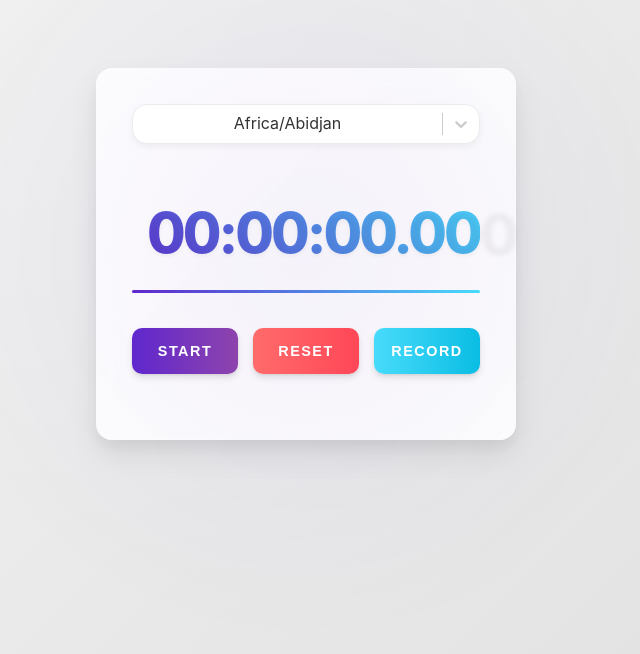
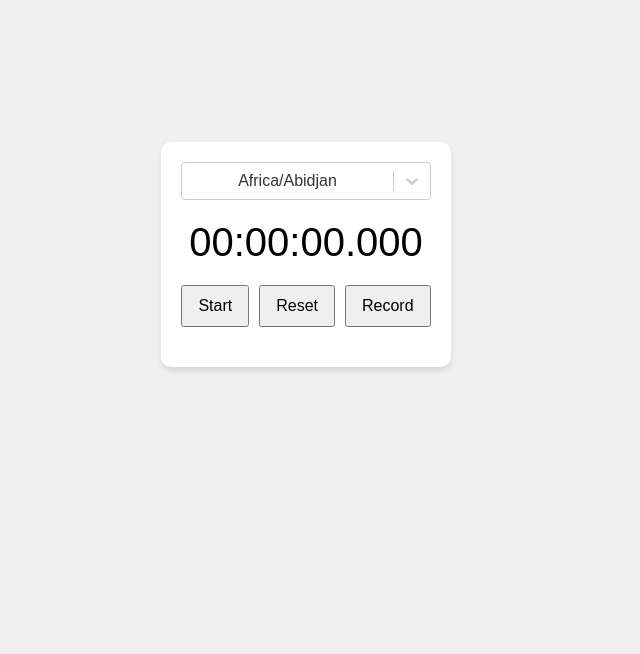
Before and after one commit to ssi77/creafi-test, a React (Vite) app: page / in a window 1280 px wide. Shown: the part 146-800 px from the top of the page, without its empty margins (334-974 px from the left). Built offline with nearby package versions, Linux system fonts and the light colour scheme.

Commit message:
Auto-save: Update 6 files (13:50)

```diff
--- a/src/App.jsx
+++ b/src/App.jsx
@@ -7,37 +7,6 @@ import React, { useState, useEffect } from 'react'
       const [isRunning, setIsRunning] = useState(false)
       const [recordedTimes, setRecordedTimes] = useState([])
       const [selectedTimezone, setSelectedTimezone] = useState(null)
-
-      // Custom Select styles
-      const customSelectStyles = {
-        control: (provided) => ({
-          ...provided,
-          borderRadius: '15px',
-          border: '1px solid #e9ecef',
-          boxShadow: '0 3px 6px rgba(0, 0, 0, 0.05)',
-          '&:hover': {
-            borderColor: '#6a11cb'
-          }
-        }),
-        option: (provided, state) => ({
-          ...provided,
-          backgroundColor: state.isSelected
-            ? '#6a11cb'
-            : state.isFocused
-              ? '#f1f3f5'
-              : 'white',
-          color: state.isSelected ? 'white' : 'inherit',
-          ':active': {
-            backgroundColor: '#6a11cb',
-            color: 'white'
-          }
-        }),
-        menu: (provided) => ({
-          ...provided,
-          borderRadius: '15px',
-          boxShadow: '0 10px 25px rgba(0, 0, 0, 0.1)'
-        })
-      }
 
       // Generate timezone options
       const timezoneOptions = moment.tz.names().map(tz => ({
@@ -78,14 +47,24 @@ import React, { useState, useEffect } from 'react'
           ms.toString().padStart(3, '0')}`
       }
 
-      // Handlers
-      const handleStart = () => setIsRunning(true)
-      const handlePause = () => setIsRunning(false)
+      // Start stopwatch
+      const handleStart = () => {
+        setIsRunning(true)
+      }
+
+      // Pause stopwatch
+      const handlePause = () => {
+        setIsRunning(false)
+      }
+
+      // Reset stopwatch
       const handleReset = () => {
         setTime(0)
         setIsRunning(false)
         setRecordedTimes([])
       }
+
+      // Record time
       const handleRecord = () => {
         const formattedTime = formatTime(time)
         const timezoneTime = moment().tz(selectedTimezone.value).format('YYYY-MM-DD HH:mm:ss z')
@@ -100,7 +79,6 @@ import React, { useState, useEffect } from 'react'
               onChange={setSelectedTimezone}
               options={timezoneOptions}
               placeholder="Select Timezone"
-              styles={customSelectStyles}
             />
           </div>
 
--- a/src/index.css
+++ b/src/index.css
@@ -1,268 +1,46 @@
-:root {
-      --primary-color: #5f27cd;
-      --secondary-color: #48dbfb;
-      --background-color: #f5f5f5;
-      --text-color: #2f3542;
-      --accent-color: #ff6b6b;
-      --border-radius: 16px;
-      --transition-speed: 0.3s;
-    }
-
-    * {
-      margin: 0;
-      padding: 0;
-      box-sizing: border-box;
-      transition: all var(--transition-speed) ease;
-    }
-
-    body {
-      font-family: 'Inter', -apple-system, BlinkMacSystemFont, 'Segoe UI', Roboto, Oxygen, Ubuntu, Cantarell, 'Open Sans', 'Helvetica Neue', sans-serif;
+body {
+      font-family: Arial, sans-serif;
       display: flex;
       justify-content: center;
       align-items: center;
-      min-height: 100vh;
-      background: linear-gradient(135deg, var(--background-color) 0%, #e0e0e0 100%);
-      color: var(--text-color);
-      line-height: 1.6;
-      padding: 20px;
+      height: 100vh;
+      margin: 0;
+      background-color: #f0f0f0;
     }
 
     .stopwatch-container {
-      width: 420px;
-      background: white;
-      border-radius: var(--border-radius);
-      box-shadow:
-        0 15px 30px rgba(0, 0, 0, 0.08),
-        0 8px 15px rgba(0, 0, 0, 0.05);
-      padding: 35px;
       text-align: center;
-      position: relative;
-      backdrop-filter: blur(10px);
-      background: rgba(255, 255, 255, 0.9);
-      border: 1px solid rgba(255, 255, 255, 0.2);
-      transform-style: preserve-3d;
-      transform: perspective(1000px);
+      background-color: white;
+      padding: 20px;
+      border-radius: 10px;
+      box-shadow: 0 4px 6px rgba(0, 0, 0, 0.1);
     }
 
-    .stopwatch-container::before {
-      content: '';
-      position: absolute;
-      top: -50%;
-      left: -50%;
-      width: 200%;
-      height: 200%;
-      background: radial-gradient(
-        circle at center,
-        rgba(95, 39, 205, 0.05),
-        transparent 70%
-      );
-      transform: rotate(-45deg);
-      z-index: -1;
+    .time-display {
+      font-size: 2.5rem;
+      margin-bottom: 20px;
+    }
+
+    .controls {
+      display: flex;
+      justify-content: center;
+      gap: 10px;
+      margin-bottom: 20px;
+    }
+
+    .controls button {
+      padding: 10px 15px;
+      font-size: 1rem;
+      cursor: pointer;
     }
 
     .timezone-select {
-      margin-bottom: 30px;
-    }
-
-    .time-display {
-      font-size: 3.5rem;
-      font-weight: 800;
-      color: var(--primary-color);
-      background: linear-gradient(
-        45deg,
-        var(--primary-color),
-        var(--secondary-color)
-      );
-      -webkit-background-clip: text;
-      -webkit-text-fill-color: transparent;
-      letter-spacing: -3px;
-      margin-bottom: 35px;
-      padding: 15px;
-      border-radius: 12px;
-      position: relative;
-      text-shadow: 0 2px 4px rgba(0, 0, 0, 0.05);
-    }
-
-    .time-display::after {
-      content: '';
-      position: absolute;
-      bottom: 0;
-      left: 0;
-      width: 100%;
-      height: 3px;
-      background: linear-gradient(
-        to right,
-        var(--primary-color),
-        var(--secondary-color)
-      );
-      border-radius: 3px;
-    }
-
-    .controls {
-      display: grid;
-      grid-template-columns: repeat(3, 1fr);
-      gap: 15px;
-      margin-bottom: 30px;
-    }
-
-    .controls button {
-      padding: 15px;
-      border: none;
-      border-radius: 10px;
-      font-weight: 700;
-      font-size: 0.9rem;
-      text-transform: uppercase;
-      letter-spacing: 1.5px;
-      cursor: pointer;
-      color: white;
-      position: relative;
-      box-shadow:
-        0 4px 6px rgba(0, 0, 0, 0.1),
-        0 1px 3px rgba(0, 0, 0, 0.08);
-      transform: translateZ(0);
-      backface-visibility: hidden;
-    }
-
-    .controls button:nth-child(1) {
-      background: linear-gradient(
-        to right,
-        var(--primary-color),
-        #8e44ad
-      );
-    }
-
-    .controls button:nth-child(2) {
-      background: linear-gradient(
-        to right,
-        var(--accent-color),
-        #ff4757
-      );
-    }
-
-    .controls button:nth-child(3) {
-      background: linear-gradient(
-        to right,
-        var(--secondary-color),
-        #0abde3
-      );
-    }
-
-    .controls button:hover {
-      transform:
-        translateY(-5px)
-        scale(1.05);
-      box-shadow:
-        0 6px 10px rgba(0, 0, 0, 0.15),
-        0 2px 5px rgba(0, 0, 0, 0.1);
+      margin-bottom: 20px;
     }
 
     .recorded-times {
-      max-height: 250px;
-      min-height: 100px;
-      width: 100%;
-      background-color: #f8f9fa;
-      border-radius: 12px;
-      padding: 20px;
-      border: 1px solid #e9ecef;
-      position: relative;
-      transition: all var(--transition-speed) ease;
-      perspective: 1000px;
+      max-height: 200px;
+      overflow-y: auto;
+      border: 1px solid #ddd;
+      padding: 10px;
     }
-
-    .recorded-times h3 {
-      color: var(--primary-color);
-      margin-bottom: 15px;
-      font-weight: 700;
-      border-bottom: 2px solid #e9ecef;
-      padding-bottom: 10px;
-      position: sticky;
-      top: 0;
-      background: white;
-      z-index: 10;
-    }
-
-    .recorded-times div {
-      background-color: white;
-      padding: 12px;
-      margin-bottom: 10px;
-      border-radius: 8px;
-      box-shadow:
-        0 2px 4px rgba(0, 0, 0, 0.05);
-      font-size: 0.95rem;
-      position: relative;
-      transform-style: preserve-3d;
-      transition: all var(--transition-speed) ease;
-    }
-
-    .recorded-times div:hover {
-      transform:
-        translateX(10px)
-        rotateY(5deg);
-      box-shadow:
-        0 4px 8px rgba(0, 0, 0, 0.1);
-    }
-
-    .recorded-times div::before {
-      content: '';
-      position: absolute;
-      left: 0;
-      top: 0;
-      width: 4px;
-      height: 100%;
-      background: linear-gradient(
-        to bottom,
-        var(--primary-color),
-        var(--secondary-color)
-      );
-      border-radius: 4px 0 0 4px;
-      opacity: 0;
-      transition: all var(--transition-speed) ease;
-    }
-
-    .recorded-times div:hover::before {
-      opacity: 1;
-    }
-
-    /* Custom Scrollbar */
-    .recorded-times::-webkit-scrollbar {
-      width: 8px;
-    }
-
-    .recorded-times::-webkit-scrollbar-track {
-      background: #f1f3f5;
-      border-radius: 10px;
-    }
-
-    .recorded-times::-webkit-scrollbar-thumb {
-      background: var(--primary-color);
-      border-radius: 10px;
-    }
-
-    /* Responsive Adjustments */
-    @media (max-width: 480px) {
-      .stopwatch-container {
-        width: 95%;
-        padding: 20px;
-      }
-
-      .time-display {
-        font-size: 2.5rem;
-      }
-
-      .controls {
-        grid-template-columns: 1fr 1fr;
-        grid-template-rows: auto auto;
-      }
-
-      .controls button:last-child {
-        grid-column: span 2;
-      }
-    }
-imes::-webkit-scrollbar-thumb {
-      background: linear-gradient(
-        to bottom,
-        var(--primary-color),
-        var(--secondary-color)
-      );
-      border-radius: 10px;
-    }
```
